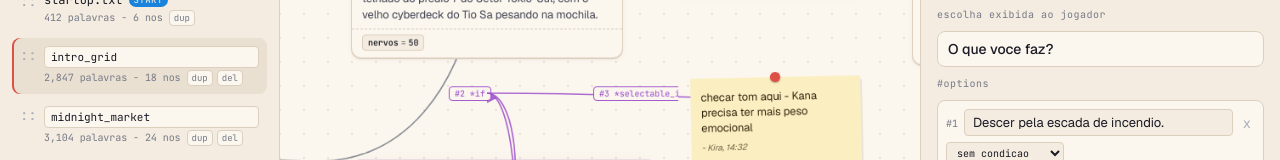
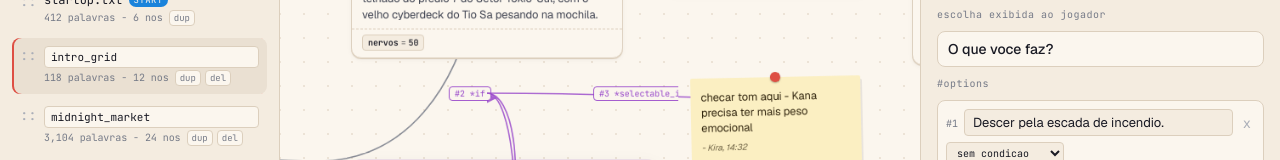
Before and after one commit to viniman27/ChoiceForge, a React (Vite) app: page / in a window 1280 px wide. Shown: the part 186-346 px from the top of the page. Built offline with nearby package versions, Linux system fonts and the light colour scheme.

Commit message:
Persist graphs per scene

```diff
--- a/src/components/LeftPanel.tsx
+++ b/src/components/LeftPanel.tsx
@@ -63,7 +63,7 @@ export function LeftPanel({
       </div>
       <div className="left-content">
         {search.trim() ? (
-          <SearchResults results={searchResults} onSelectNode={onSelectNode} />
+          <SearchResults results={searchResults} onSelectNode={onSelectNode} onSelectScene={onSelectScene} />
         ) : activeTab === "scenes" && (
           <ScenesList
             data={data}
@@ -97,9 +97,10 @@ interface SearchResult {
   title: string;
   detail: string;
   nodeId?: string;
+  sceneId?: string;
 }
 
-function SearchResults({ results, onSelectNode }: { results: SearchResult[]; onSelectNode: (id: string) => void }) {
+function SearchResults({ results, onSelectNode, onSelectScene }: { results: SearchResult[]; onSelectNode: (id: string) => void; onSelectScene: (id: string) => void }) {
   return (
     <div className="search-results">
       <div className="section-title"><span>resultados</span><span>{results.length}</span></div>
@@ -109,7 +110,13 @@ function SearchResults({ results, onSelectNode }: { results: SearchResult[]; onS
         <ul>
           {results.map((result) => (
             <li key={result.id}>
-              <button className={`search-result ${result.nodeId ? "is-clickable" : ""}`} onClick={() => result.nodeId && onSelectNode(result.nodeId)}>
+              <button
+                className={`search-result ${result.nodeId || result.sceneId ? "is-clickable" : ""}`}
+                onClick={() => {
+                  if (result.sceneId) onSelectScene(result.sceneId);
+                  if (result.nodeId) onSelectNode(result.nodeId);
+                }}
+              >
                 <span className={`result-kind result-${result.kind}`}>{result.kind}</span>
                 <span className="result-main">
                   <span className="result-title">{result.title}</span>
@@ -153,14 +160,18 @@ function searchProject(data: ChoiceForgeProject, query: string): SearchResult[]
       detail: `${achievement.id} ${achievement.desc} ${achievement.preDesc ?? ""} ${achievement.postDesc ?? ""}`,
     });
   });
-  data.nodes.forEach((node) => {
-    nodeSearchTargets(node).forEach((target, index) => {
-      addResult(results, normalized, {
-        id: `node-${node.id}-${index}`,
-        kind: "node",
-        title: `${node.id} - ${node.title}`,
-        detail: target,
-        nodeId: node.id,
+  Object.entries(data.sceneData ?? { [data.sceneTitle]: { nodes: data.nodes, edges: data.edges } }).forEach(([sceneName, graph]) => {
+    const scene = data.scenes.find((candidate) => candidate.name === sceneName);
+    graph.nodes.forEach((node) => {
+      nodeSearchTargets(node).forEach((target, index) => {
+        addResult(results, normalized, {
+          id: `node-${sceneName}-${node.id}-${index}`,
+          kind: "node",
+          title: `${sceneName}.txt / ${node.id} - ${node.title}`,
+          detail: target,
+          nodeId: node.id,
+          sceneId: scene?.id,
+        });
       });
     });
   });
--- a/src/domain/types.ts
+++ b/src/domain/types.ts
@@ -92,6 +92,11 @@ export interface StoryEdge {
   label?: string;
 }
 
+export interface SceneGraph {
+  nodes: StoryNode[];
+  edges: StoryEdge[];
+}
+
 export interface LintIssue {
   level: "error" | "warning" | "info";
   msg: string;
@@ -110,6 +115,7 @@ export interface ChoiceForgeProject {
   achievements: AchievementSummary[];
   nodes: StoryNode[];
   edges: StoryEdge[];
+  sceneData?: Record<string, SceneGraph>;
   lints: LintIssue[];
 }
 
--- a/src/state/projectStore.ts
+++ b/src/state/projectStore.ts
@@ -1,7 +1,7 @@
 import { useEffect, useMemo, useState } from "react";
 import { sampleProjects } from "../data/sampleProject";
 import { lintProject } from "../domain/choicescript";
-import type { AchievementSummary, ChoiceForgeProject, Language, NodeType, SceneSummary, StoryEdge, StoryNode, VariableSummary } from "../domain/types";
+import type { AchievementSummary, ChoiceForgeProject, Language, NodeType, SceneGraph, SceneSummary, StoryEdge, StoryNode, VariableSummary } from "../domain/types";
 
 const STORAGE_KEY = "choiceforge.project.v1";
 
@@ -11,12 +11,12 @@ function cloneProject(project: ChoiceForgeProject): ChoiceForgeProject {
 
 function loadInitialProject(): ChoiceForgeProject {
   const saved = window.localStorage.getItem(STORAGE_KEY);
-  if (!saved) return syncDerivedEdges(cloneProject(sampleProjects.pt));
+  if (!saved) return commitProject(hydrateProject(cloneProject(sampleProjects.pt)));
 
   try {
-    return syncDerivedEdges(JSON.parse(saved) as ChoiceForgeProject);
+    return commitProject(hydrateProject(JSON.parse(saved) as ChoiceForgeProject));
   } catch {
-    return syncDerivedEdges(cloneProject(sampleProjects.pt));
+    return commitProject(hydrateProject(cloneProject(sampleProjects.pt)));
   }
 }
 
@@ -57,42 +57,46 @@ export function useProjectStore() {
 
   const actions = useMemo<ProjectActions>(() => ({
     setProject: (nextProject) => {
-      const syncedProject = syncDerivedEdges(nextProject);
+      const syncedProject = commitProject(hydrateProject(nextProject));
       setProjectState(syncedProject);
       window.localStorage.setItem(STORAGE_KEY, JSON.stringify(syncedProject));
     },
     resetProject: (language) => {
-      const fresh = syncDerivedEdges(cloneProject(sampleProjects[language]));
+      const fresh = commitProject(hydrateProject(cloneProject(sampleProjects[language])));
       setProjectState(fresh);
       window.localStorage.setItem(STORAGE_KEY, JSON.stringify(fresh));
       return fresh;
     },
     selectScene: (id) => {
       setProjectState((current) => {
+        const saved = commitProject(current);
         const scene = current.scenes.find((candidate) => candidate.id === id);
         if (!scene || scene.isStart || scene.special) return current;
-        return {
-          ...current,
+        const graph = saved.sceneData?.[scene.name] ?? createEmptySceneGraph(scene.name);
+        return commitProject({
+          ...saved,
           sceneTitle: scene.name,
           sceneSubtitle: `${scene.name}.txt - ${scene.words.toLocaleString()} palavras`,
-          scenes: current.scenes.map((candidate) => ({ ...candidate, current: candidate.id === id })),
-        };
+          scenes: saved.scenes.map((candidate) => ({ ...candidate, current: candidate.id === id })),
+          nodes: graph.nodes,
+          edges: graph.edges,
+        });
       });
     },
     updateNode: (id, patch) => {
-      setProjectState((current) => syncDerivedEdges({
+      setProjectState((current) => commitProject({
         ...current,
         nodes: current.nodes.map((node) => (node.id === id ? { ...node, ...patch } : node)),
       }));
     },
     moveNode: (id, x, y) => {
-      setProjectState((current) => ({
+      setProjectState((current) => commitProject({
         ...current,
         nodes: current.nodes.map((node) => (node.id === id ? { ...node, x, y } : node)),
       }));
     },
     layoutNodes: () => {
-      setProjectState((current) => ({
+      setProjectState((current) => commitProject({
         ...current,
         nodes: layoutStoryNodes(current),
       }));
@@ -101,7 +105,7 @@ export function useProjectStore() {
       setProjectState((current) => {
         if (current.nodes.some((node) => node.id === id)) return current;
         const node = createStoryNode(type, id, position, current);
-        return syncDerivedEdges({
+        return commitProject({
           ...current,
           nodes: [...current.nodes, node],
           scenes: current.scenes.map((scene) => (
@@ -116,7 +120,7 @@ export function useProjectStore() {
         const nodes = current.nodes.filter((node) => node.id !== id);
         if (nodes.length === current.nodes.length) return current;
 
-        return syncDerivedEdges({
+        return commitProject({
           ...current,
           nodes: nodes.map((node) => ({
             ...node,
@@ -136,55 +140,78 @@ export function useProjectStore() {
         const target = current.nodes.find((node) => node.id === to);
         const sourceCanFlow = source && !["ending", "goto", "goto_scene"].includes(source.type);
         if (!sourceCanFlow || !target || from === to || current.edges.some((edge) => edge.from === from && edge.to === to && edge.kind === "flow")) return current;
-        return { ...current, edges: [...current.edges, { from, to, kind: "flow" }] };
+        return commitProject({ ...current, edges: [...current.edges, { from, to, kind: "flow" }] });
       });
     },
     deleteFlowEdge: (from, to) => {
-      setProjectState((current) => ({
+      setProjectState((current) => commitProject({
         ...current,
         edges: current.edges.filter((edge) => !(edge.from === from && edge.to === to && edge.kind === "flow")),
       }));
     },
     addScene: () => {
       setProjectState((current) => {
+        const saved = commitProject(current);
         const name = nextAvailableName("new_scene", new Set(current.scenes.map((scene) => scene.name)));
-        const scene: SceneSummary = { id: name, name, words: 0, nodes: 0 };
-        return { ...current, scenes: [...current.scenes, scene] };
+        const scene: SceneSummary = { id: name, name, words: 1, nodes: 1 };
+        return {
+          ...saved,
+          scenes: [...saved.scenes, scene],
+          sceneData: { ...(saved.sceneData ?? {}), [name]: createEmptySceneGraph(name) },
+        };
       });
     },
     updateScene: (id, patch) => {
       setProjectState((current) => {
+        const saved = commitProject(current);
         const currentScene = current.scenes.find((scene) => scene.id === id);
         if (!currentScene || currentScene.isStart || currentScene.special) return current;
 
         const nextName = patch.name ? normalizeIdentifier(patch.name) : undefined;
         const shouldRename = Boolean(nextName && nextName !== currentScene.name);
+        const nextSceneData = shouldRename ? renameSceneGraphKey(saved.sceneData ?? {}, currentScene.name, nextName!) : saved.sceneData;
+        const nodes = shouldRename ? saved.nodes.map((node) => (node.type === "goto_scene" && node.target === currentScene.name ? { ...node, target: nextName } : node)) : saved.nodes;
 
-        return {
-          ...current,
+        return commitProject({
+          ...saved,
           sceneTitle: current.sceneTitle === currentScene.name && nextName ? nextName : current.sceneTitle,
-          scenes: current.scenes.map((scene) => (scene.id === id ? { ...scene, ...patch, id: nextName || scene.id, name: nextName || scene.name } : scene)),
-          nodes: shouldRename ? current.nodes.map((node) => (node.type === "goto_scene" && node.target === currentScene.name ? { ...node, target: nextName } : node)) : current.nodes,
-        };
+          scenes: saved.scenes.map((scene) => (scene.id === id ? { ...scene, ...patch, id: nextName || scene.id, name: nextName || scene.name } : scene)),
+          sceneData: nextSceneData,
+          nodes,
+        });
       });
     },
     duplicateScene: (id) => {
       setProjectState((current) => {
-        const scene = current.scenes.find((candidate) => candidate.id === id);
+        const saved = commitProject(current);
+        const scene = saved.scenes.find((candidate) => candidate.id === id);
         if (!scene) return current;
-        const name = nextAvailableName(`${scene.name}_copy`, new Set(current.scenes.map((candidate) => candidate.name)));
-        return { ...current, scenes: [...current.scenes, { ...scene, id: name, name, current: false, isStart: false, special: false }] };
+        const name = nextAvailableName(`${scene.name}_copy`, new Set(saved.scenes.map((candidate) => candidate.name)));
+        return {
+          ...saved,
+          scenes: [...saved.scenes, { ...scene, id: name, name, current: false, isStart: false, special: false }],
+          sceneData: { ...(saved.sceneData ?? {}), [name]: structuredClone(saved.sceneData?.[scene.name] ?? createEmptySceneGraph(name)) },
+        };
       });
     },
     deleteScene: (id) => {
       setProjectState((current) => {
-        const scene = current.scenes.find((candidate) => candidate.id === id);
-        if (!scene || scene.isStart || scene.special || current.scenes.filter((candidate) => !candidate.special).length <= 2) return current;
-        return {
-          ...current,
-          scenes: current.scenes.filter((candidate) => candidate.id !== id),
-          nodes: current.nodes.map((node) => (node.type === "goto_scene" && node.target === scene.name ? { ...node, target: undefined } : node)),
-        };
+        const saved = commitProject(current);
+        const scene = saved.scenes.find((candidate) => candidate.id === id);
+        if (!scene || scene.isStart || scene.special || saved.scenes.filter((candidate) => !candidate.special).length <= 2) return current;
+        const sceneData = { ...(saved.sceneData ?? {}) };
+        delete sceneData[scene.name];
+        const scenes = saved.scenes.filter((candidate) => candidate.id !== id);
+        const fallback = scenes.find((candidate) => !candidate.isStart && !candidate.special);
+        const graph = fallback ? sceneData[fallback.name] ?? createEmptySceneGraph(fallback.name) : { nodes: saved.nodes, edges: saved.edges };
+        return commitProject({
+          ...saved,
+          scenes: scenes.map((candidate) => ({ ...candidate, current: fallback?.id === candidate.id })),
+          sceneData,
+          sceneTitle: fallback?.name ?? saved.sceneTitle,
+          nodes: saved.sceneTitle === scene.name ? graph.nodes : saved.nodes,
+          edges: saved.sceneTitle === scene.name ? graph.edges : saved.edges,
+        });
       });
     },
     addVariable: () => {
@@ -199,7 +226,7 @@ export function useProjectStore() {
         const nextName = patch.name?.trim();
         const shouldRename = Boolean(nextName && nextName !== name);
 
-        return syncDerivedEdges({
+        return commitProject({
           ...current,
           variables: current.variables.map((variable) => (variable.name === name ? { ...variable, ...patch, name: nextName || variable.name } : variable)),
           nodes: shouldRename ? current.nodes.map((node) => ({
@@ -271,6 +298,86 @@ function nextAvailableName(base: string, existing: Set<string>): string {
   let index = 2;
   while (existing.has(`${base}_${index}`)) index += 1;
   return `${base}_${index}`;
+}
+
+function hydrateProject(project: ChoiceForgeProject): ChoiceForgeProject {
+  const activeSceneName = project.sceneTitle || project.scenes.find((scene) => !scene.isStart && !scene.special)?.name || "startup";
+  const sceneData: Record<string, SceneGraph> = { ...(project.sceneData ?? {}) };
+  if (!sceneData[activeSceneName]) {
+    sceneData[activeSceneName] = { nodes: project.nodes ?? [], edges: project.edges ?? [] };
+  }
+
+  project.scenes
+    .filter((scene) => !scene.isStart && !scene.special)
+    .forEach((scene) => {
+      if (!sceneData[scene.name]) sceneData[scene.name] = createEmptySceneGraph(scene.name);
+    });
+
+  const activeGraph = sceneData[activeSceneName] ?? createEmptySceneGraph(activeSceneName);
+  return {
+    ...project,
+    sceneTitle: activeSceneName,
+    sceneData,
+    nodes: activeGraph.nodes,
+    edges: activeGraph.edges,
+    scenes: project.scenes.map((scene) => ({ ...scene, current: scene.name === activeSceneName })),
+  };
+}
+
+function commitProject(project: ChoiceForgeProject): ChoiceForgeProject {
+  return persistActiveScene(updateSceneCounts(syncDerivedEdges(project)));
+}
+
+function persistActiveScene(project: ChoiceForgeProject): ChoiceForgeProject {
+  return {
+    ...project,
+    sceneData: {
+      ...(project.sceneData ?? {}),
+      [project.sceneTitle]: {
+        nodes: project.nodes,
+        edges: project.edges,
+      },
+    },
+  };
+}
+
+function updateSceneCounts(project: ChoiceForgeProject): ChoiceForgeProject {
+  return {
+    ...project,
+    scenes: project.scenes.map((scene) => (
+      scene.name === project.sceneTitle ? { ...scene, nodes: project.nodes.length, words: countSceneWords(project.nodes) } : scene
+    )),
+  };
+}
+
+function createEmptySceneGraph(sceneName: string): SceneGraph {
+  return {
+    nodes: [
+      {
+        id: "n1",
+        type: "passage",
+        x: 70,
+        y: 70,
+        w: 300,
+        title: `${sceneName}_inicio`,
+        body: "",
+      },
+    ],
+    edges: [],
+  };
+}
+
+function renameSceneGraphKey(sceneData: Record<string, SceneGraph>, from: string, to: string): Record<string, SceneGraph> {
+  const next = { ...sceneData };
+  next[to] = next[from] ?? createEmptySceneGraph(to);
+  delete next[from];
+  return Object.fromEntries(Object.entries(next).map(([sceneName, graph]) => [
+    sceneName,
+    {
+      nodes: graph.nodes.map((node) => (node.type === "goto_scene" && node.target === from ? { ...node, target: to, title: `*goto_scene ${to}` } : node)),
+      edges: graph.edges,
+    },
+  ]));
 }
 
 function syncDerivedEdges(project: ChoiceForgeProject): ChoiceForgeProject {
@@ -424,6 +531,21 @@ function firstScene(project: ChoiceForgeProject): string {
   return project.scenes.find((scene) => !scene.isStart && !scene.special)?.name ?? project.sceneTitle;
 }
 
+function countSceneWords(nodes: StoryNode[]): number {
+  return nodes
+    .flatMap((node) => [
+      node.title,
+      node.body ?? "",
+      node.prompt ?? "",
+      ...(node.options?.map((option) => option.text) ?? []),
+    ])
+    .join(" ")
+    .replace(/\$\{[^}]+\}/g, " ")
+    .replace(/@\{[^}]+\}/g, " ")
+    .split(/\s+/)
+    .filter(Boolean).length;
+}
+
 function normalizeIdentifier(value: string): string {
   return value
     .trim()
```
Also changed, not shown: src/domain/choicescript.ts (+34 -14 lines).
